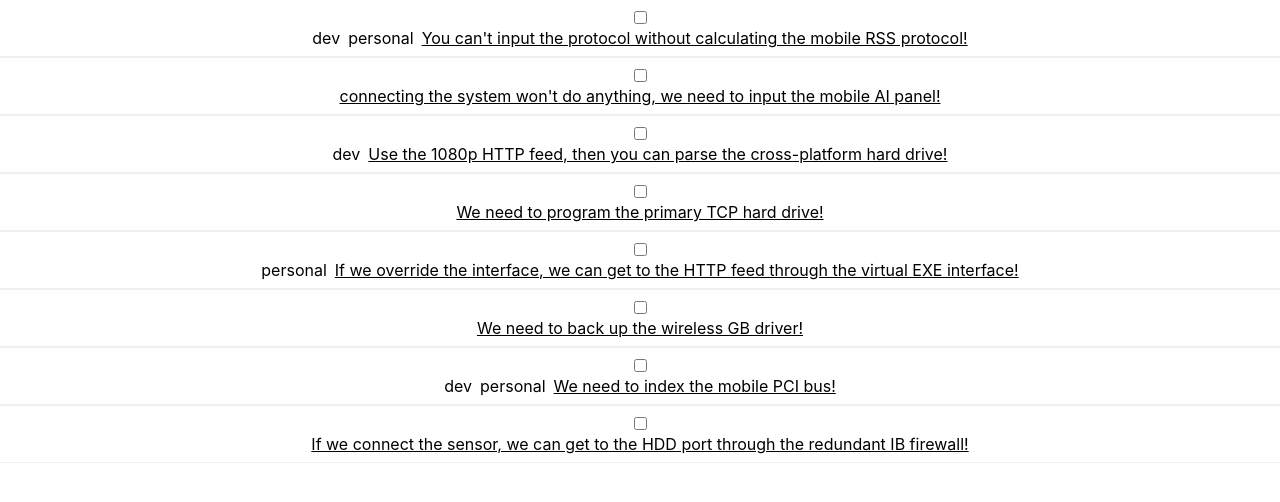
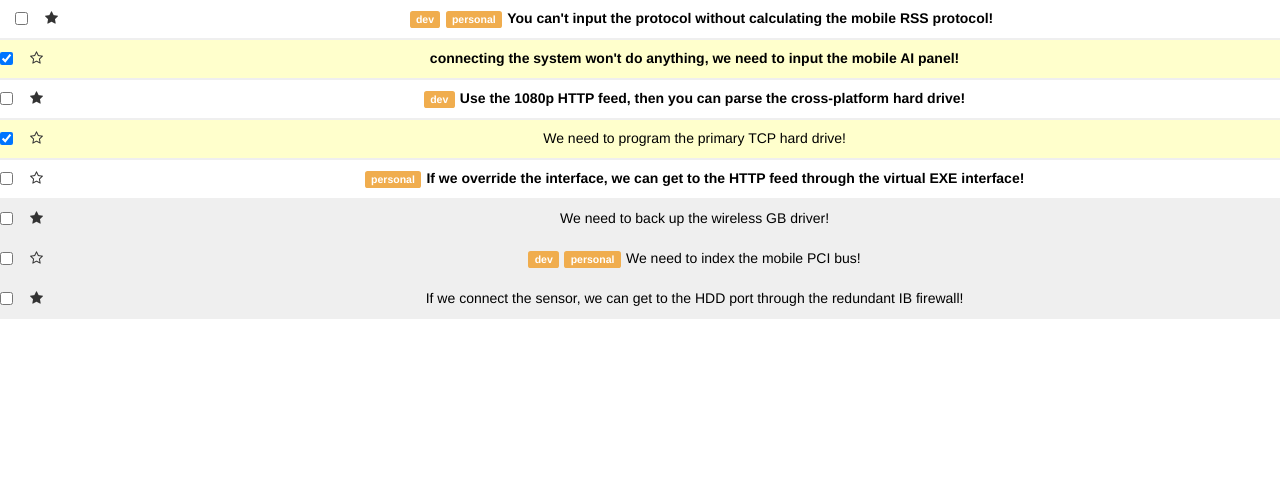
Before and after one commit to tbortb/react-inbox, a React (Create React App) app: page / in a window 1280 px wide. Shown: the top 502 px of the page. Built offline with nearby package versions, Linux system fonts and the light colour scheme.

Commit message:
changed components to stateless components to rerender on props changed

```diff
--- a/src/App.js
+++ b/src/App.js
@@ -5,9 +5,10 @@ import Messages from './Messages';
 
 class App extends Component {
 
-  constructor(props){
+  constructor(props) {
     super(props);
-    this.state = {messages: [
+    this.state = {
+      messages: [
         {
           "id": 1,
           "subject": "You can't input the protocol without calculating the mobile RSS protocol!",
@@ -66,14 +67,23 @@ class App extends Component {
           "starred": true,
           "labels": []
         }
-    ]}
+      ]
+    }
+  }
+
+  updateOneMail = (updateItem) => {
+    this.setState(prevState => ({
+      messages:
+        prevState.messages.map(pm => pm.id === updateItem.id ? updateItem : pm)
+    }));
   }
 
   render = () => {
+    console.log({ Ort: "App", state: this.state });
     return (
       <div className="App">
         <Toolbar />
-        <Messages messages={this.state.messages}/>
+        <Messages messages={this.state.messages} updateItem={this.updateOneMail} />
       </div>
     );
   }
--- a/src/Message.js
+++ b/src/Message.js
@@ -1,40 +1,55 @@
 import { Component } from 'react';
 
-class Message extends Component {
-    constructor(props) {
-        super(props);
-    }
+const Message = props => {
 
-    componentDidMount(){
-        this.read = this.props.message.read ? "read" : "unread";
-        this.starred = this.props.message.starred ? "fa-star" : "fa-star-o";
-        this.selected = this.props.message.selected ? "selected" : "";
+    console.log({Ort: "Message", props: props});
+    //Why can I not put these in the component did mount method?
+    //Why do only stateless components rerender on props changed?
+    const read = props.message.read ? "read" : "unread";
+    const starred = props.message.starred ? "fa-star" : "fa-star-o";
+    const selected = props.message.selected ? "selected" : "";
+    const checked = props.message.selected ? "checked" : "";
+    // console.log(this.props.message.starred ? "fa-star" : "fa-star-o");
+
+
+    let update = e => {
+        let target = e.target.dataset.attribute;
+        let value = !props.message[target];
+
+        console.log(`Changed ${target} from ${props.message[target]} to ${value}`)
+
+        let updatedItem = {...props.message, [target]: value};
+        console.log(updatedItem);
+        props.updateItem(updatedItem)
     }
 
 
-    render = () => {
-        return <div class={"row message " + this.read + this.selected}>
-            <div class="col-xs-1">
-                <div class="row">
-                    <div class="col-xs-2">
-                        <input type="checkbox" data-attribute="selected" />
+        return <div className={"row message " + read + " " + selected}>
+            <div className="col-xs-1">
+                <div className="row">
+                    <div className="col-xs-2">
+                        <input type="checkbox"
+                            data-attribute="selected"
+                            defaultChecked={checked} onChange={update}/>
                     </div>
-                    <div class="col-xs-2">
-                        <i class={"star fa " + this.starred} data-attribute="starred"></i>
+                    <div className="col-xs-2">
+                        <i className={"star fa " + starred}
+                        data-attribute="starred"
+                        onClick={update}></i>
                     </div>
                 </div>
             </div>
-            <div class="col-xs-11">
-                {this.props.message.labels.map((label, i) => <span key={i}
-                    class="label label-warning">{label}
+            <div className="col-xs-11">
+                {props.message.labels.map((label, i) => <span key={i}
+                    className="label label-warning">{label}
                 </span>)}
                 <a href="#">
-                    {this.props.message.subject}
+                    {props.message.subject}
                 </a>
             </div>
         </div>
 
-    }
+
 }
 
 export default Message
--- a/src/Messages.js
+++ b/src/Messages.js
@@ -1,20 +1,18 @@
 import { Component } from 'react';
 import Message from './Message';
 
-class Messages extends Component {
-    constructor(props) {
-        super(props);
-    }
+const Messages = (props) => {
+    console.log({Ort : "Messages", props })
 
-    render = () => {
+
         return (
             <div>
-                {this.props.messages.map((message, i) => <Message key={i}
+                {props.messages.map(message => <Message key={message.id}
                     message={message}
-                    update={this.props.update} />)}
+                    updateItem={props.updateItem} />)}
             </div>
         )
-    }
+
 }
 
 export default Messages
--- a/src/index.js
+++ b/src/index.js
@@ -3,9 +3,9 @@ import ReactDOM from 'react-dom';
 import './index.css';
 import App from './App';
 import reportWebVitals from './reportWebVitals';
-// import 'bootstrap/dist/css/bootstrap.css';
-// import 'bootstrap/dist/css/bootstrap-theme.css';
-// import 'font-awesome/css/font-awesome.css';
+import 'bootstrap/dist/css/bootstrap.css';
+import 'bootstrap/dist/css/bootstrap-theme.css';
+import 'font-awesome/css/font-awesome.css';
 
 ReactDOM.render(
   <React.StrictMode>
```
Lines whose indentation alone changed are shown as unchanged.
